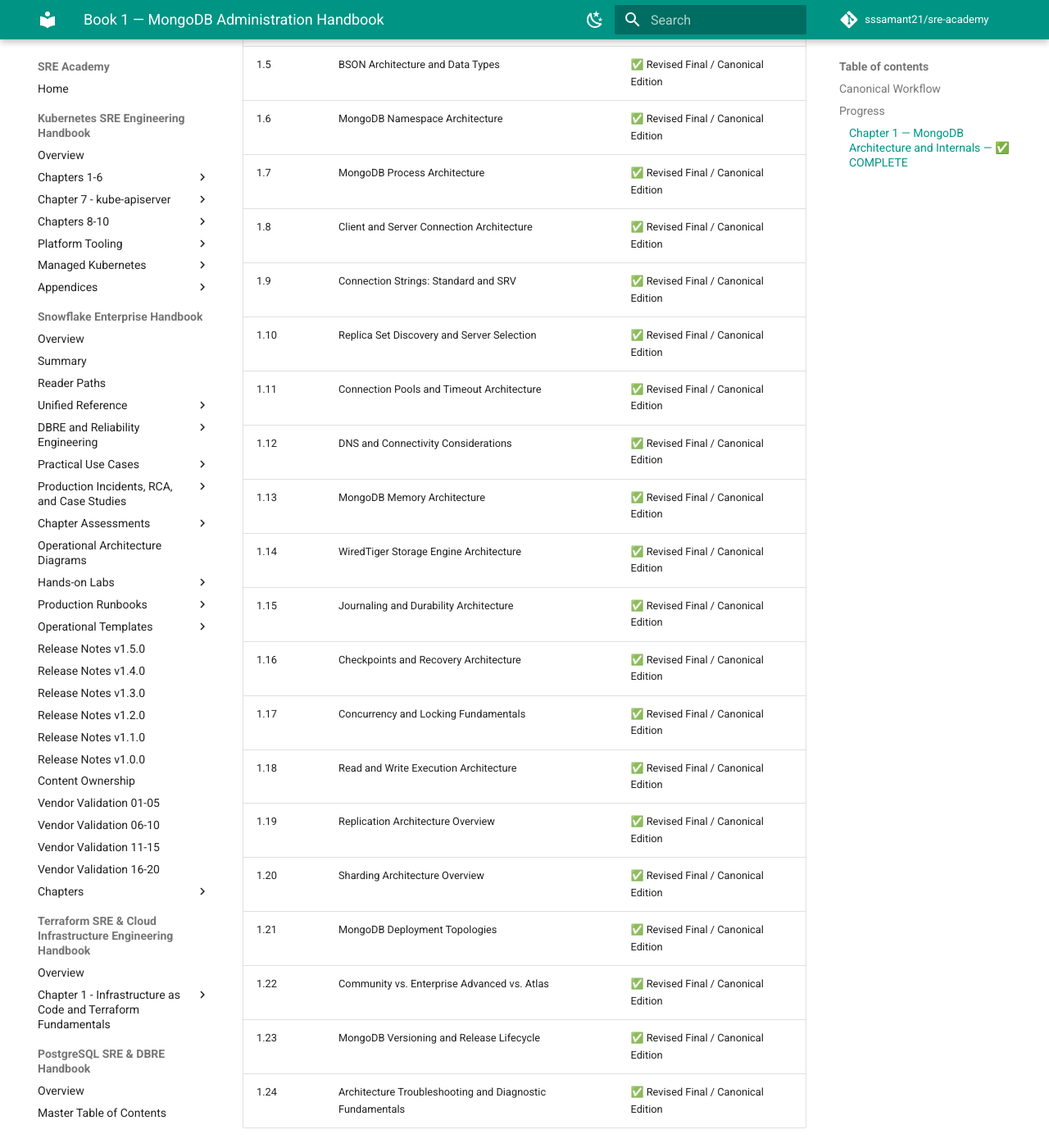
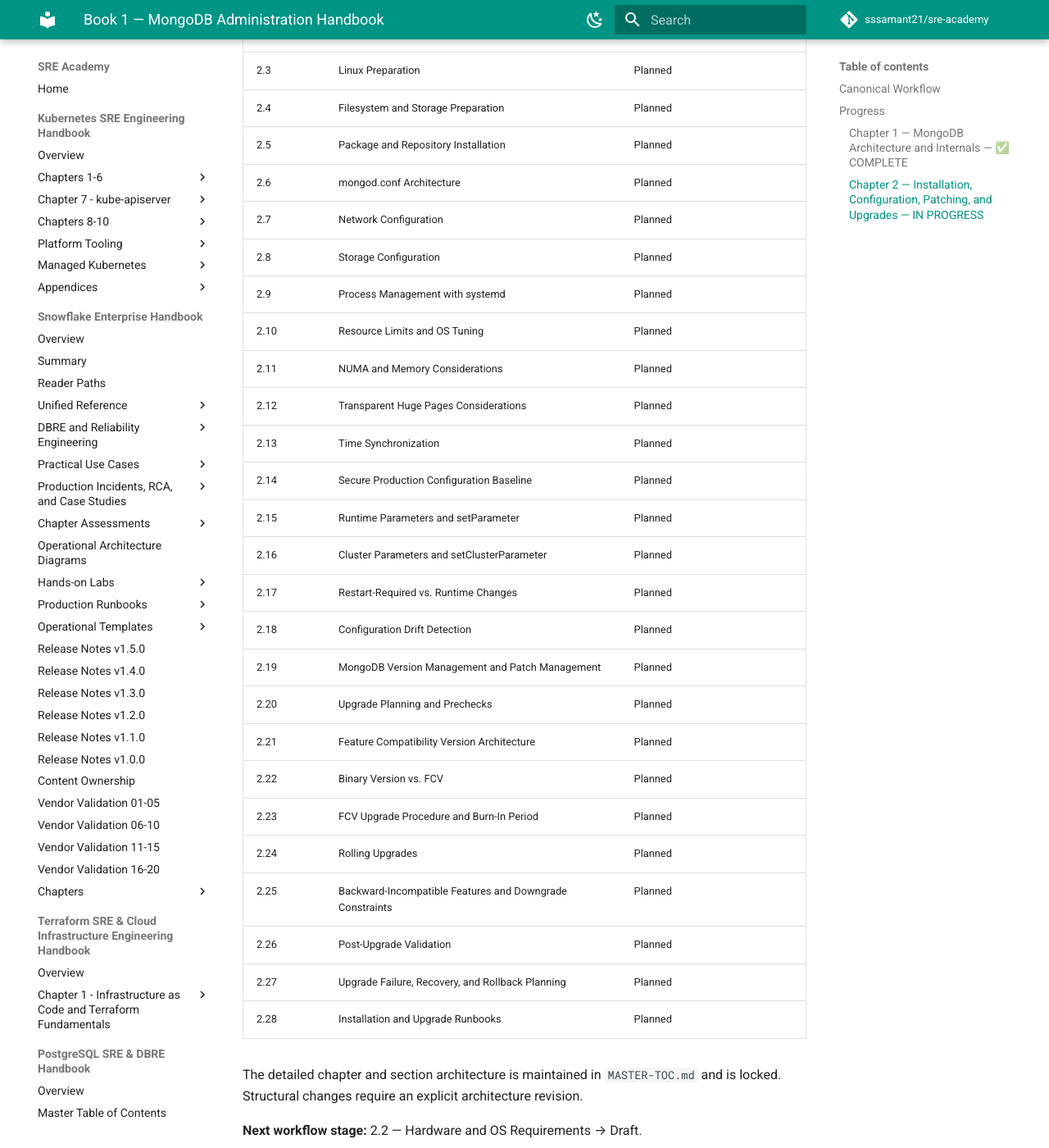
Before and after one commit to sssamant21/sre-academy, an MkDocs documentation site: the page built from docs/books/mongodb/mongodb-administration-handbook/README.md, in a window 1280 px wide and 1400 px high, scrolled down 958 px. Shown: the whole window at 82% size. Built offline with MkDocs 1.6.1 and Material for MkDocs 9.7.7, drawn with Linux system fonts in a browser that asks for light colours; comment, search, counter and statistics services are not loaded; some of the changed text lies outside the part shown.

Commit message:
docs(mongodb): advance Chapter 2 to section 2.2

```diff
--- a/docs/books/mongodb/mongodb-administration-handbook/README.md
+++ b/docs/books/mongodb/mongodb-administration-handbook/README.md
@@ -15,35 +15,41 @@
 
 ### Chapter 1 — MongoDB Architecture and Internals — ✅ COMPLETE
 
+**Chapter 1 status:** ✅ COMPLETE — all 24 sections (1.1–1.24) promoted to Revised Final / Canonical Edition.
+
+### Chapter 2 — Installation, Configuration, Patching, and Upgrades — IN PROGRESS
+
 | Section | Title | Status |
 |---|---|---|
-| 1.1 | What Is MongoDB? | ✅ Revised Final / Canonical Edition |
-| 1.2 | MongoDB Deployment Architecture | ✅ Revised Final / Canonical Edition |
-| 1.3 | mongod, mongos, and Supporting Components | ✅ Revised Final / Canonical Edition |
-| 1.4 | Database, Collection, Document, and Field Architecture | ✅ Revised Final / Canonical Edition |
-| 1.5 | BSON Architecture and Data Types | ✅ Revised Final / Canonical Edition |
-| 1.6 | MongoDB Namespace Architecture | ✅ Revised Final / Canonical Edition |
-| 1.7 | MongoDB Process Architecture | ✅ Revised Final / Canonical Edition |
-| 1.8 | Client and Server Connection Architecture | ✅ Revised Final / Canonical Edition |
-| 1.9 | Connection Strings: Standard and SRV | ✅ Revised Final / Canonical Edition |
-| 1.10 | Replica Set Discovery and Server Selection | ✅ Revised Final / Canonical Edition |
-| 1.11 | Connection Pools and Timeout Architecture | ✅ Revised Final / Canonical Edition |
-| 1.12 | DNS and Connectivity Considerations | ✅ Revised Final / Canonical Edition |
-| 1.13 | MongoDB Memory Architecture | ✅ Revised Final / Canonical Edition |
-| 1.14 | WiredTiger Storage Engine Architecture | ✅ Revised Final / Canonical Edition |
-| 1.15 | Journaling and Durability Architecture | ✅ Revised Final / Canonical Edition |
-| 1.16 | Checkpoints and Recovery Architecture | ✅ Revised Final / Canonical Edition |
-| 1.17 | Concurrency and Locking Fundamentals | ✅ Revised Final / Canonical Edition |
-| 1.18 | Read and Write Execution Architecture | ✅ Revised Final / Canonical Edition |
-| 1.19 | Replication Architecture Overview | ✅ Revised Final / Canonical Edition |
-| 1.20 | Sharding Architecture Overview | ✅ Revised Final / Canonical Edition |
-| 1.21 | MongoDB Deployment Topologies | ✅ Revised Final / Canonical Edition |
-| 1.22 | Community vs. Enterprise Advanced vs. Atlas | ✅ Revised Final / Canonical Edition |
-| 1.23 | MongoDB Versioning and Release Lifecycle | ✅ Revised Final / Canonical Edition |
-| 1.24 | Architecture Troubleshooting and Diagnostic Fundamentals | ✅ Revised Final / Canonical Edition |
-
-**Chapter 1 status:** ✅ COMPLETE — all 24 sections promoted to Revised Final / Canonical Edition.
+| 2.1 | Production Installation Planning | ✅ Revised Final / Canonical Edition |
+| 2.2 | Hardware and OS Requirements | Planned — Next |
+| 2.3 | Linux Preparation | Planned |
+| 2.4 | Filesystem and Storage Preparation | Planned |
+| 2.5 | Package and Repository Installation | Planned |
+| 2.6 | mongod.conf Architecture | Planned |
+| 2.7 | Network Configuration | Planned |
+| 2.8 | Storage Configuration | Planned |
+| 2.9 | Process Management with systemd | Planned |
+| 2.10 | Resource Limits and OS Tuning | Planned |
+| 2.11 | NUMA and Memory Considerations | Planned |
+| 2.12 | Transparent Huge Pages Considerations | Planned |
+| 2.13 | Time Synchronization | Planned |
+| 2.14 | Secure Production Configuration Baseline | Planned |
+| 2.15 | Runtime Parameters and setParameter | Planned |
+| 2.16 | Cluster Parameters and setClusterParameter | Planned |
+| 2.17 | Restart-Required vs. Runtime Changes | Planned |
+| 2.18 | Configuration Drift Detection | Planned |
+| 2.19 | MongoDB Version Management and Patch Management | Planned |
+| 2.20 | Upgrade Planning and Prechecks | Planned |
+| 2.21 | Feature Compatibility Version Architecture | Planned |
+| 2.22 | Binary Version vs. FCV | Planned |
+| 2.23 | FCV Upgrade Procedure and Burn-In Period | Planned |
+| 2.24 | Rolling Upgrades | Planned |
+| 2.25 | Backward-Incompatible Features and Downgrade Constraints | Planned |
+| 2.26 | Post-Upgrade Validation | Planned |
+| 2.27 | Upgrade Failure, Recovery, and Rollback Planning | Planned |
+| 2.28 | Installation and Upgrade Runbooks | Planned |
 
 The detailed chapter and section architecture is maintained in `MASTER-TOC.md` and is locked. Structural changes require an explicit architecture revision.
 
-**Next workflow stage:** Chapter 2 — Installation, Configuration, Patching, and Upgrades → 2.1 Production Installation Planning → Draft.
+**Next workflow stage:** 2.2 — Hardware and OS Requirements → Draft.
```
